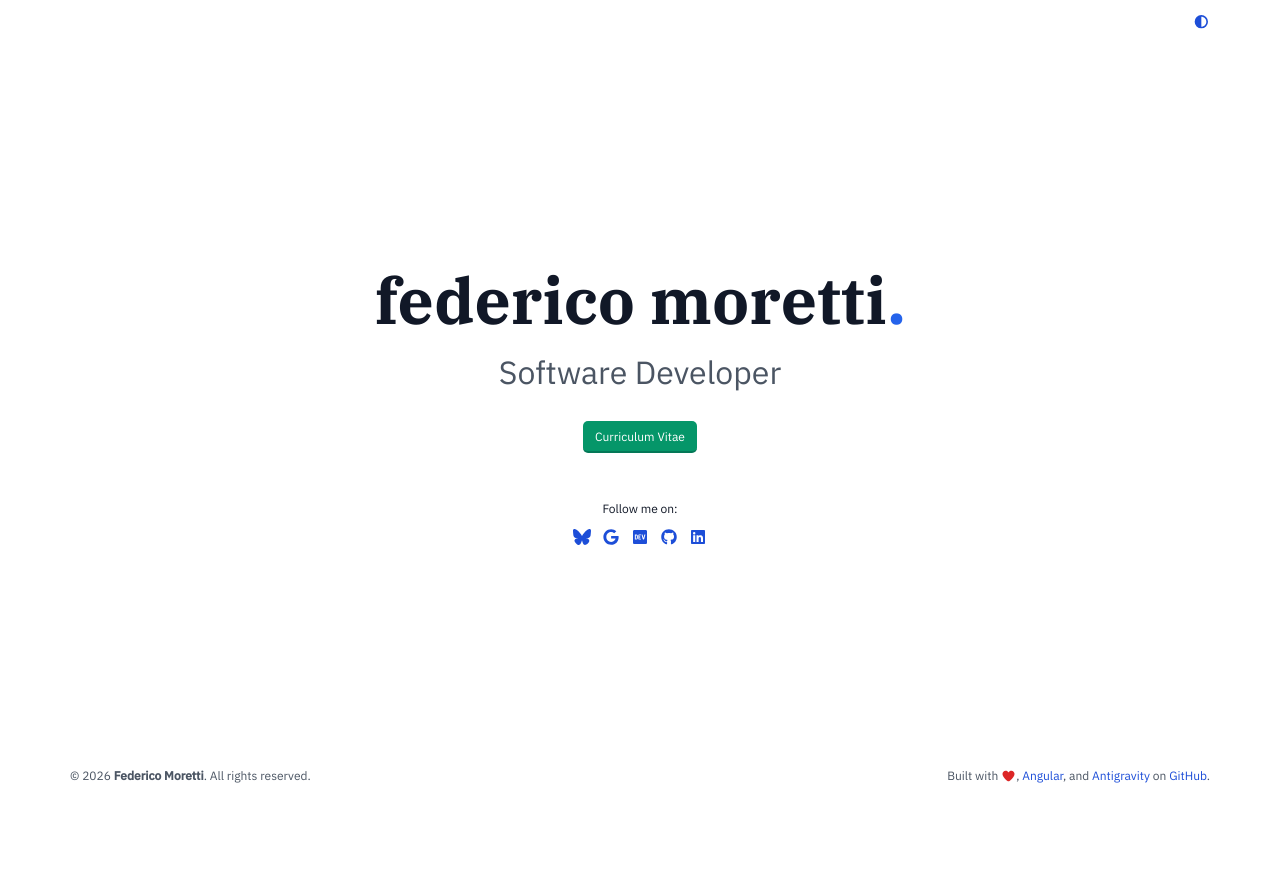
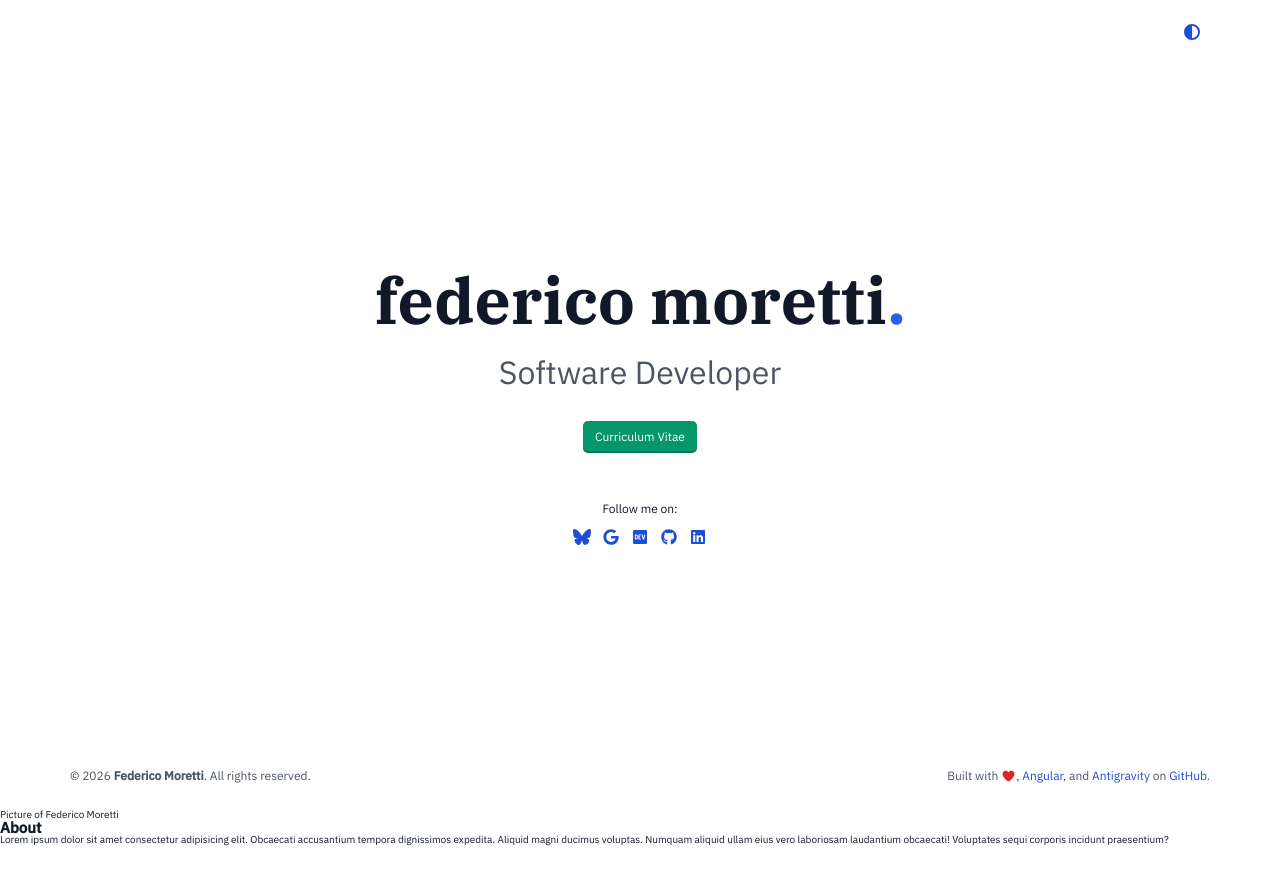
Before and after one commit to fedtti/fedtti.github.io, an Angular app: page / in a window 1280 px wide. Shown: the top 884 px of the page. Before the commit the page ends 800 px from the top, so only its background shows below. Built offline with nearby package versions, Linux system fonts and the light colour scheme.

Commit message:
chore: update theme switcher style

```diff
--- a/src/app/app.routes.ts
+++ b/src/app/app.routes.ts
@@ -5,5 +5,9 @@ export const routes: Routes = [
   {
     path: '',
     component: HomeComponent
-  }
+  },
+  // {
+  //   path: 'about',
+  //   component: AboutComponent
+  // }
 ];
--- /dev/null
+++ b/src/app/core/layouts/about/about.html
@@ -0,0 +1,14 @@
+<section id="about">
+  <div class="inner">
+    <div class="start">
+      <figure>
+        <img src="" alt="">
+        <figcaption>Picture of Federico Moretti</figcaption>
+      </figure>
+    </div>
+    <div class="end">
+      <h2>About</h2>
+      <p>Lorem ipsum dolor sit amet consectetur adipisicing elit. Obcaecati accusantium tempora dignissimos expedita. Aliquid magni ducimus voluptas. Numquam aliquid ullam eius vero laboriosam laudantium obcaecati! Voluptates sequi corporis incidunt praesentium?</p>
+    </div>
+  </div>
+</section>
--- /dev/null
+++ b/src/app/core/layouts/about/about.scss
@@ -0,0 +1,5 @@
+/* ABOUT */
+#about {
+  height: 100vh;
+  width: 100%;
+}
--- a/src/app/core/layouts/hero/hero.scss
+++ b/src/app/core/layouts/hero/hero.scss
@@ -52,6 +52,8 @@
           transition: color 0.5s linear;
           width: 2.4rem;
 
+          &:active,
+          &:focus,
           &:hover {
             color: var(--links-hover);
           }
--- a/src/app/core/pages/home/home.html
+++ b/src/app/core/pages/home/home.html
@@ -3,4 +3,5 @@
     [name]="name"
     [role]="role"
   />
+  <app-about />
 </main>
--- a/src/app/core/pages/home/home.scss
+++ b/src/app/core/pages/home/home.scss
@@ -0,0 +1,3 @@
+main {
+  z-index: 10;
+}
--- a/src/app/core/pages/home/home.ts
+++ b/src/app/core/pages/home/home.ts
@@ -1,10 +1,12 @@
 import { Component } from '@angular/core';
 import { HeroComponent } from '../../layouts/hero/hero';
+import { AboutComponent } from '../../layouts/about/about';
 
 @Component({
   selector: 'app-home',
   imports: [
-    HeroComponent
+    HeroComponent,
+    AboutComponent
   ],
   templateUrl: './home.html',
   styleUrl: './home.scss',
--- a/src/app/shared/components/footer/footer.scss
+++ b/src/app/shared/components/footer/footer.scss
@@ -2,6 +2,7 @@
 #footer {
   background-color: var(--primary-background);
   bottom: 0;
+  // box-shadow: 0 -0.5rem 1rem rgba(0, 0, 0, 1);
   left: 0;
   padding-block: 1.5rem;
   padding-inline: 1.5rem;
--- a/src/app/shared/components/header/theme/theme.scss
+++ b/src/app/shared/components/header/theme/theme.scss
@@ -1,7 +1,25 @@
 button {
   appearance: none;
   background-color: transparent;
-  border: none;
+  border: 0.25rem solid transparent;
+  border-radius: 0.5rem;
   color: var(--links);
   cursor: pointer;
+  font-size: 1.6rem;
+  height: 3.6rem;
+  transition: border-color 0.5s linear,
+              color 0.5s linear;
+  width: 3.6rem;
+
+  &:active,
+  &:focus,
+  &:hover {
+    border-color: var(--border-strong);
+    color: var(--links-hover);
+  }
+
+  &:focus-visible {
+    outline: 0.1rem dashed var(--focus-ring);
+    outline-offset: 0.2rem;
+  }
 }
--- a/src/styles.scss
+++ b/src/styles.scss
@@ -13,7 +13,8 @@
 
                    --links: light-dark(#1d4ed8, #60a5fa);
              --links-hover: light-dark(#1e40af, #93c5fd);
-
+    --borders-and-dividers: light-dark(#e5e7eb, #334155);
+           --border-strong: light-dark(#d1d5db, #475569);
                    --error: light-dark(#dc2626, #f87171);
 
               --focus-ring: light-dark(#2563eb, #60a5fa);
```
Also changed, not shown: src/app/core/layouts/about/about.ts (added, +9 -0 lines), 1 other file (tests, documents, lock files or other folders).
